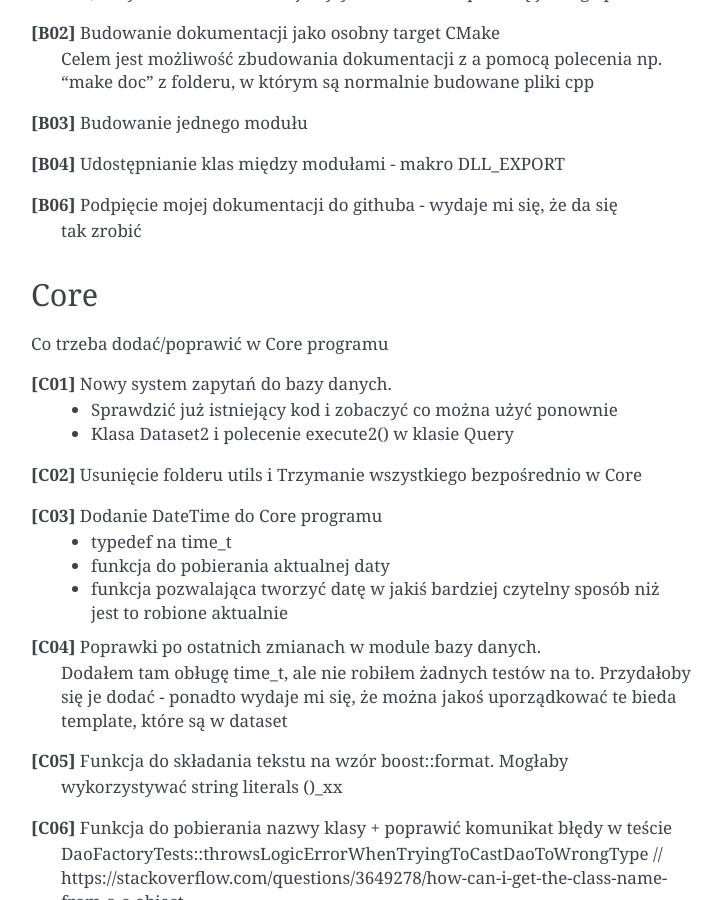
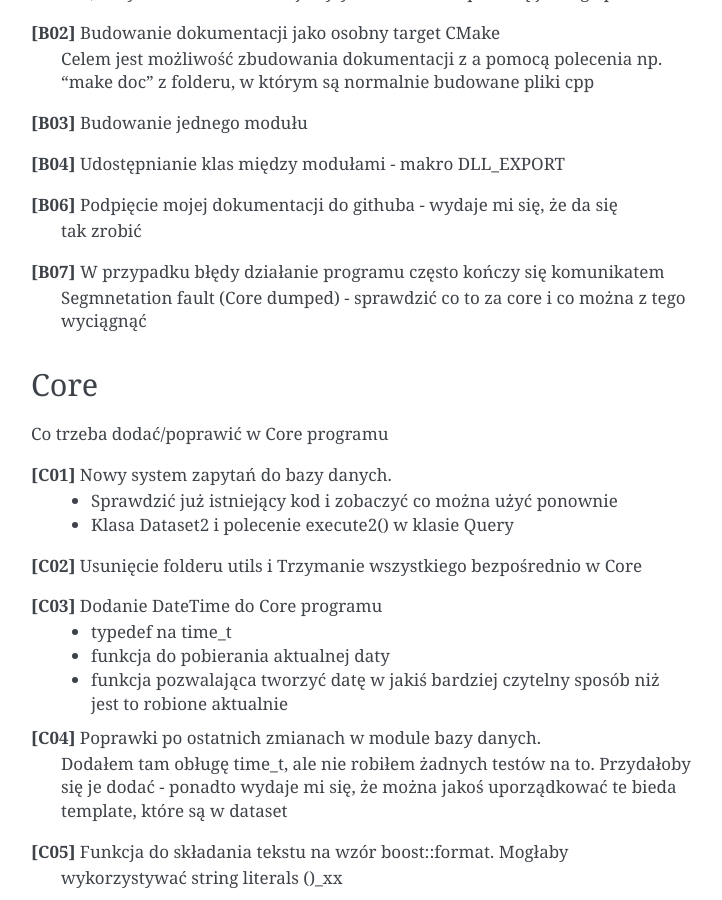
Before and after one commit to minescias/HabitTacker, a Sphinx documentation site: the page built from Documentation/source/Tasks.rst, in a window 1280 px wide and 900 px high, scrolled down 401 px. Shown: the whole window, without its empty margins (389-1111 px from the left). Built offline with Sphinx 7.4.7, drawn with Linux system fonts in a browser that asks for light colours; some of the changed text lies outside the part shown.

Commit message:
Docs and settings

```diff
--- a/Documentation/source/Cpp.rst
+++ b/Documentation/source/Cpp.rst
@@ -10,3 +10,4 @@ Lista rzeczy do sprawdzenia
 *******************************************************************************
 1.  Dlaczego unique_ptr wymaga pełnych danych o klasie, dlaczego nie wystarczy
     sam forward?
+2.  Czy intefejsy powinny mieć wirtualny destruktor
--- a/Documentation/source/Tasks.rst
+++ b/Documentation/source/Tasks.rst
@@ -23,6 +23,10 @@ Wszystko co jest związane z zarządzaniem projektem, systemem budowania itp
 
 **[B06]** Podpięcie mojej dokumentacji do githuba - wydaje mi się, że  da się
     tak zrobić
+
+**[B07]** W przypadku błędy działanie programu często kończy się komunikatem
+    Segmnetation fault (Core dumped) - sprawdzić co to za core i co można z
+    tego wyciągnąć
 
 Core
 *******************************************************************************
@@ -115,6 +119,9 @@ Zadania dotyczące modułu HT
     Opis błędu oraz próby jego rozwiązania są w plikach DaoFacoryTest.cpp
     i DaoMockCreator.h
 
+**[HT18]** Klasa BaseAction w której byłaby podstawowa implementacja akcji.
+    Obecnie kod pobierający daoFactory powtarza się w wielu miejscach
+
 **[HT99]** Refaktor - zadanie zbiorcze
  *  Database creator - przekazywane połączenia do bazy z zewnątrz
  *  Lista inicjalizacyjna do tworzenia encji habit definition (AddAction.cpp i
```
